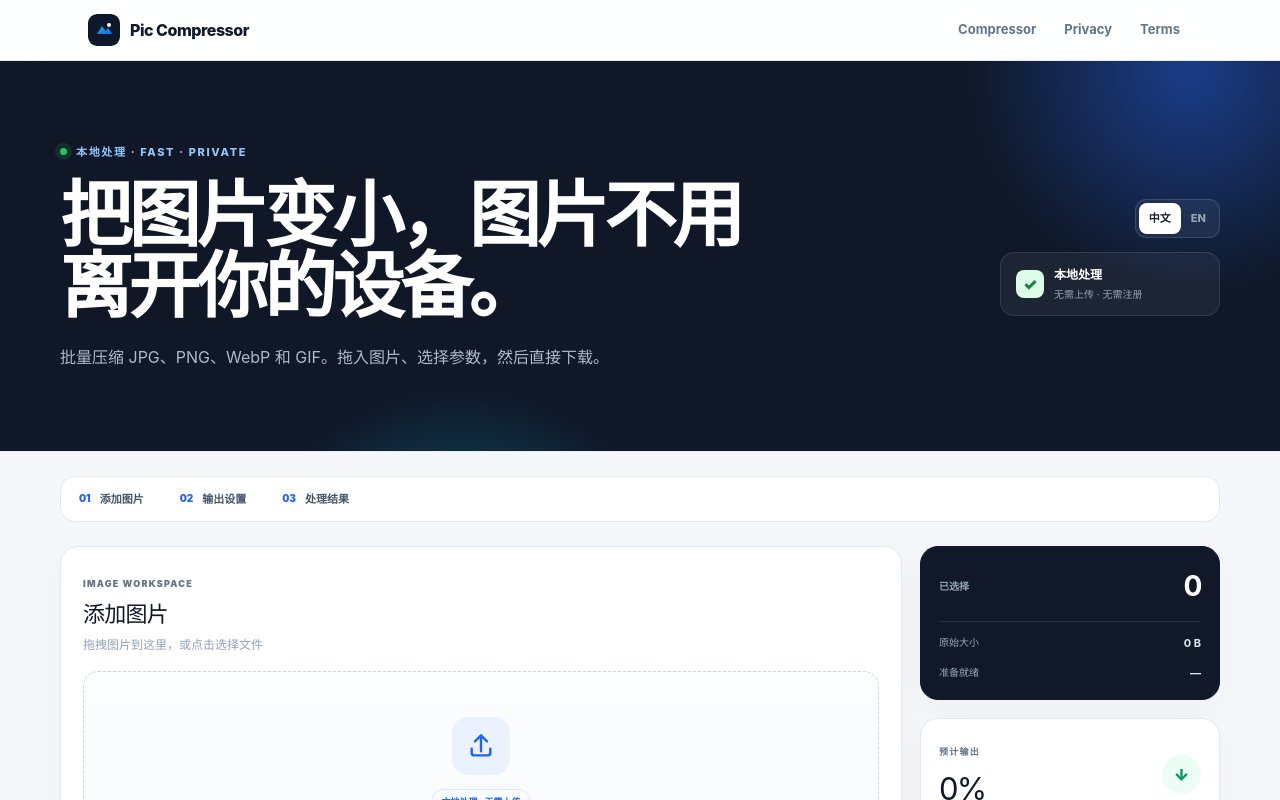
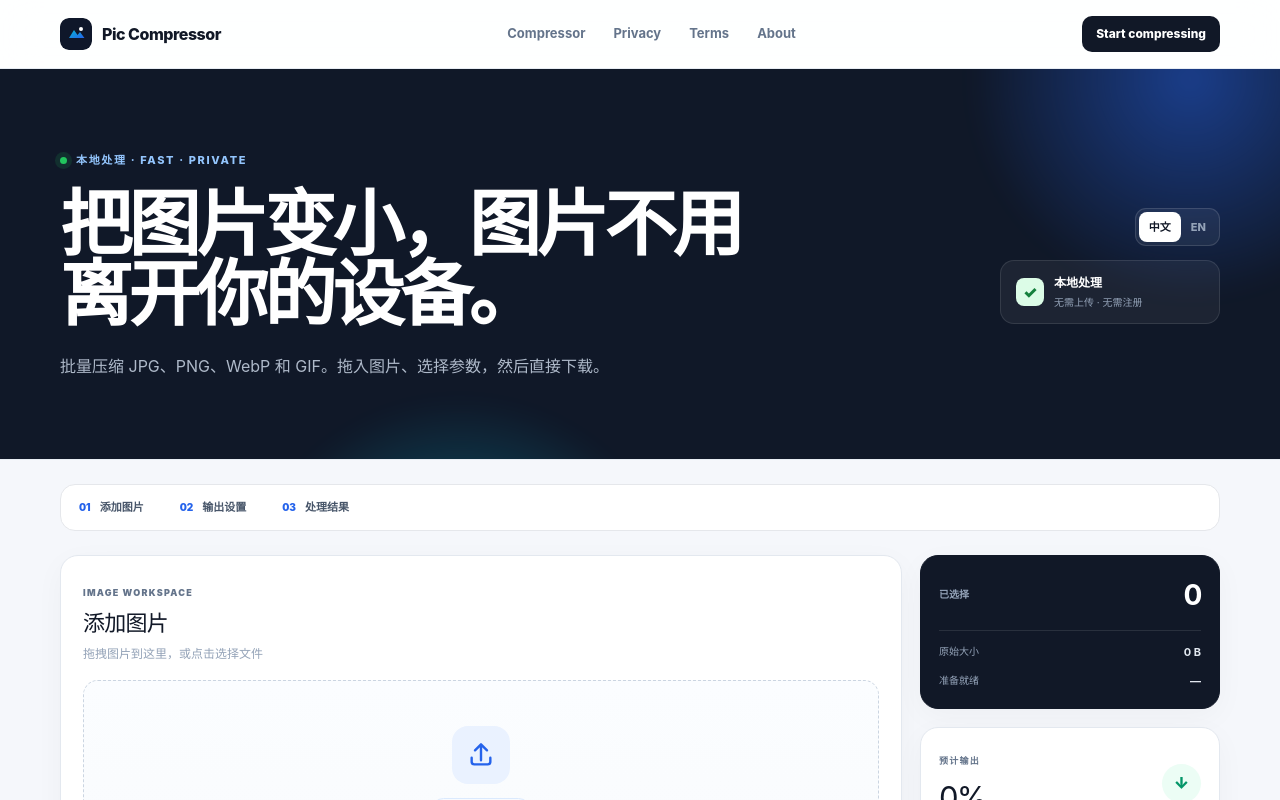
Before and after one commit to RyuSeiri/pic-compressor.github.io, a Next.js app: page / in a window 1280 px wide. Shown: the top 800 px of the page. Built offline with nearby package versions, Linux system fonts and the light colour scheme.

Commit message:
redesign: rebuild navigation and legal pages

```diff
--- a/components/Header.tsx
+++ b/components/Header.tsx
@@ -1,2 +1,9 @@
 import Link from "next/link";
-export default function Header(){return <header className="site-header"><div className="mx-auto flex w-full max-w-6xl items-center justify-between gap-4 px-4 py-3 md:px-6"><Link href="/" className="brand"><img src="/favicon.svg" alt="" className="brand-mark"/><span>Pic Compressor</span></Link><nav className="hidden items-center gap-1 sm:flex"><Link href="/" className="nav-link">Compressor</Link><Link href="/privacy" className="nav-link">Privacy</Link><Link href="/terms" className="nav-link">Terms</Link></nav><Link href="/" className="mobile-home sm:hidden">Tools</Link></div></header>}
+
+export default function Header() {
+  return <header className="site-header"><div className="page-container header-inner">
+    <Link href="/" className="brand"><img src="/favicon.svg" alt="" className="brand-mark"/><span>Pic Compressor</span></Link>
+    <nav className="nav-links"><Link href="/#compressor" className="nav-link">Compressor</Link><Link href="/privacy" className="nav-link">Privacy</Link><Link href="/terms" className="nav-link">Terms</Link><Link href="/policy" className="nav-link">About</Link></nav>
+    <Link href="/#compressor" className="header-cta">Start compressing</Link>
+  </div></header>;
+}
```
